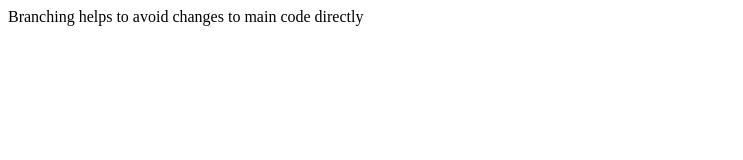
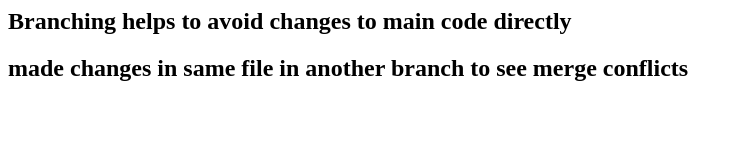
Before and after one commit to swathi-mindfire/sample_2, a plain HTML site: page index.html in a window 1280 px wide. Shown: the whole page, without its empty margins (0-743 px from the left). Drawn offline with Linux system fonts and the light colour scheme.

Commit message:
another h1 tag added in index f master

```diff
--- a/index.html
+++ b/index.html
@@ -1,5 +1,10 @@
 <htm>
 <head><title>Git branching</title></head>
 
-<body>Branching helps to avoid changes to main code directly</body>
+<body>
+
+
+<h2>Branching helps to avoid changes to main code directly<h2>
+
+<h2>made changes in same file in another branch to see merge conflicts</h2></body>
 </htm>
```
